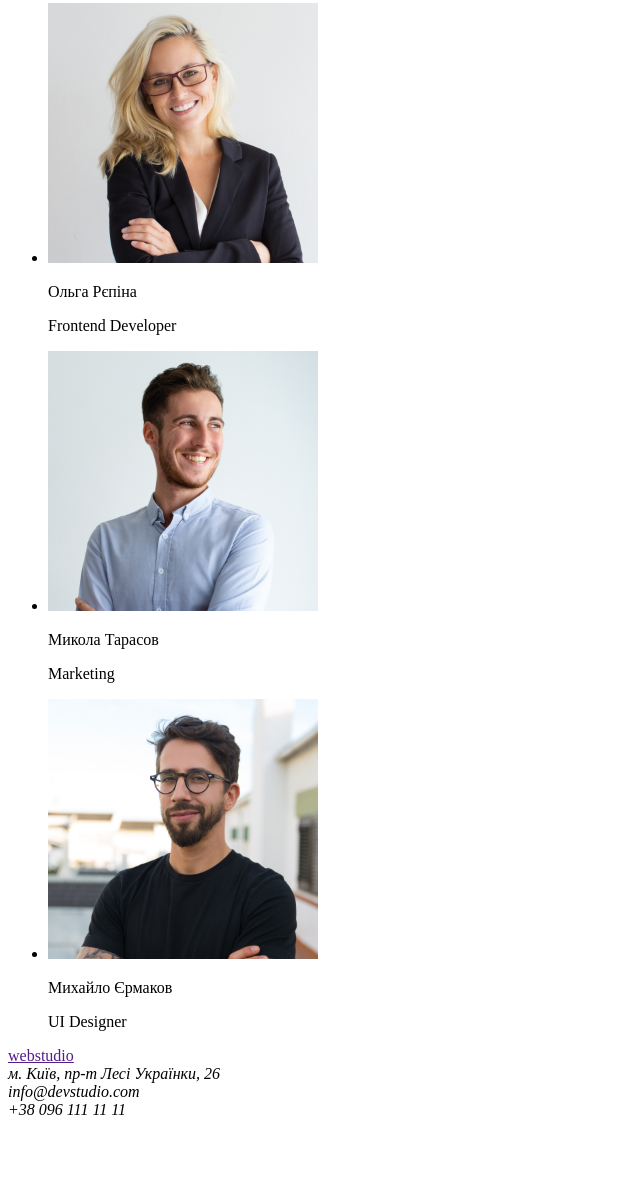
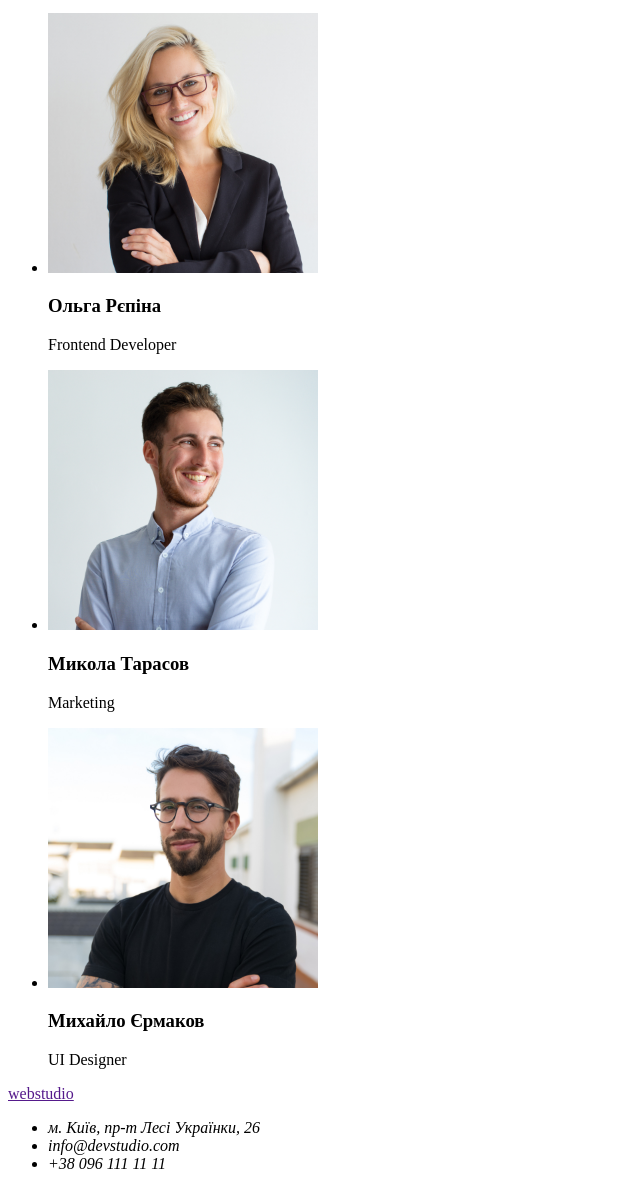
Before and after one commit to Bilous-Oleh/goit-markup-hw-01, a plain HTML site: page index.html in a window 1280 px wide. Shown: the part 1966-3155 px from the top of the page, without its empty margins (0-640 px from the left). Before the commit the page ends 3093 px from the top, so only its background shows below. Drawn offline with Linux system fonts and the light colour scheme.

Commit message:
Виправлено мову, контейнери ПІБ та адреси
 Виправив мову розмітки, огорнув ПІБ у заголовок, переробив розмітку адреси у футері

```diff
--- a/index.html
+++ b/index.html
@@ -1,5 +1,5 @@
 <!DOCTYPE html>
-<html lang="ru">
+<html lang="uk">
 <head>
     <meta charset="UTF-8">
     <meta http-equiv="X-UA-Compatible" content="IE=edge">
@@ -83,23 +83,23 @@
             <ul>
                 <li>
                     <img src="./images/Ігор.jpg" alt="Фото Ігор Дем'яненко" width="270">
-                    <p>Ігор Дем'яненко</p>
+                    <h3>Ігор Дем'яненко</h3>
                     <p>Designer</p>
                 </li>
                 <li>
                     <img src="./images/Ольга.jpg" alt="Фото Ольга Рєпіна" width="270">
-                    <p>Ольга Рєпіна</p>
+                    <h3>Ольга Рєпіна</h3>
                     <p>Frontend Developer</p>
                 </li>
                 <li>
                     <img src="./images/Микола.jpg" alt="Фото Микола Тарасов" width="270">
-                    <p>Микола Тарасов</p>
+                    <h3>Микола Тарасов</h3>
                     <p>Marketing</p>
                 </li>
                 <li>
-                        <img src="./images/Михайло.jpg" alt="Фото Михайло Єрмаков" width="270">
-                        <p>Михайло Єрмаков</p>
-                        <p> UI Designer</p>
+                    <img src="./images/Михайло.jpg" alt="Фото Михайло Єрмаков" width="270">
+                    <h3>Михайло Єрмаков</h3>
+                    <p> UI Designer</p>
                 </li>
             </ul>
         </section>
@@ -111,9 +111,11 @@
             webstudio
         </a>
         <address>
-            м. Київ, пр-т Лесі Українки, 26 <br>
-            info@devstudio.com <br>
-            +38 096 111 11 11
+            <ul>
+                <li>м. Київ, пр-т Лесі Українки, 26</li>
+                <li>info@devstudio.com</li>
+                <li>+38 096 111 11 11</li>
+            </ul>
         </address>
     </footer>
 
```
